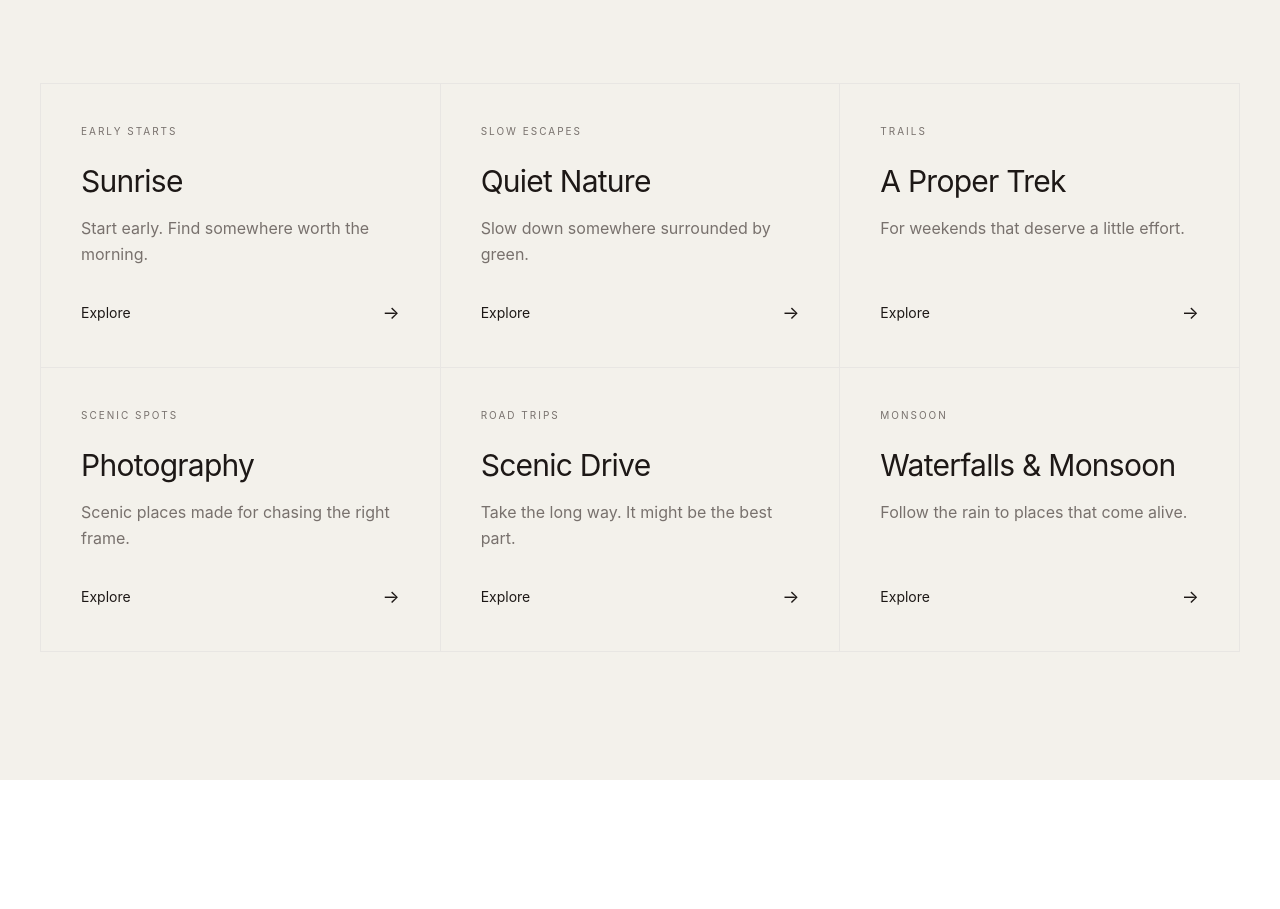
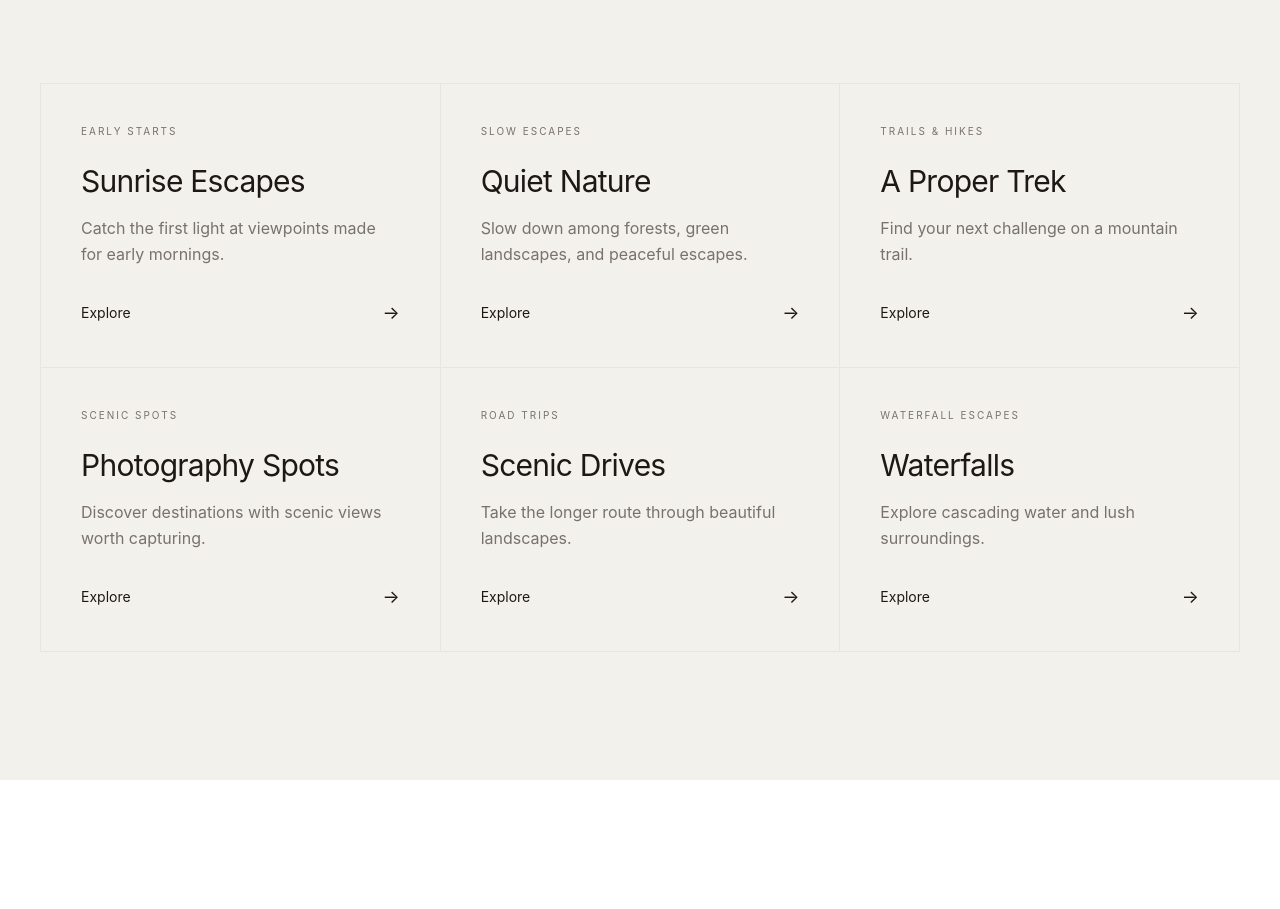
Before and after one commit to nandan56425/AVARA, a Next.js app: page / in a window 1280 px wide. Shown: the part 2884-3793 px from the top of the page. Built offline with nearby package versions, Linux system fonts and the light colour scheme; no server answers; a web font is replaced by a local one.

Commit message:
Update mood titles and descriptions for clarity

```diff
--- a/src/app/page.tsx
+++ b/src/app/page.tsx
@@ -18,40 +18,46 @@ const TRAIL_IMAGES = [
 
 const MOODS = [
   {
-    title: "Sunrise",
-    description: "Start early. Find somewhere worth the morning.",
+    title: "Sunrise Escapes",
+    description: "Catch the first light at viewpoints made for early mornings.",
     tag: "EARLY STARTS",
-    mood: "Photography",
+    filterType: "category",
+    filterValue: "Sunrise",
   },
   {
     title: "Quiet Nature",
-    description: "Slow down somewhere surrounded by green.",
+    description: "Slow down among forests, green landscapes, and peaceful escapes.",
     tag: "SLOW ESCAPES",
-    mood: "Peaceful",
+    filterType: "mood",
+    filterValue: "Peaceful",
   },
   {
     title: "A Proper Trek",
-    description: "For weekends that deserve a little effort.",
-    tag: "TRAILS",
-    mood: "Adventurous",
+    description: "Find your next challenge on a mountain trail.",
+    tag: "TRAILS & HIKES",
+    filterType: "category",
+    filterValue: "Treks",
   },
   {
-    title: "Photography",
-    description: "Scenic places made for chasing the right frame.",
+    title: "Photography Spots",
+    description: "Discover destinations with scenic views worth capturing.",
     tag: "SCENIC SPOTS",
-    mood: "Photography",
+    filterType: "category",
+    filterValue: "Photography",
   },
   {
-    title: "Scenic Drive",
-    description: "Take the long way. It might be the best part.",
+    title: "Scenic Drives",
+    description: "Take the longer route through beautiful landscapes.",
     tag: "ROAD TRIPS",
-    mood: "Scenic drive",
+    filterType: "mood",
+    filterValue: "Scenic drive",
   },
   {
-    title: "Waterfalls & Monsoon",
-    description: "Follow the rain to places that come alive.",
-    tag: "MONSOON",
-    mood: "Offbeat",
+    title: "Waterfalls",
+    description: "Explore cascading water and lush surroundings.",
+    tag: "WATERFALL ESCAPES",
+    filterType: "category",
+    filterValue: "Waterfalls",
   },
 ];
 
@@ -286,7 +292,7 @@ export default function HomePage() {
             {MOODS.map((mood) => (
               <Link
                 key={mood.title}
-                href={`/explore?mood=${encodeURIComponent(mood.mood)}`}
+                href={`/explore?${mood.filterType}=${encodeURIComponent(mood.filterValue)}`}
                 className="group bg-[#f3f1eb] p-8 md:p-10 min-h-[220px] flex flex-col justify-between transition-colors duration-500 hover:bg-white"
               >
                 <div>
```
